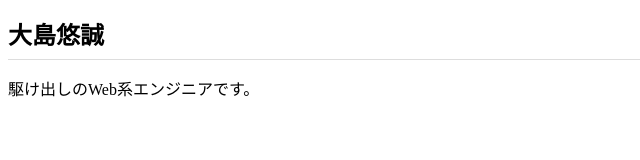
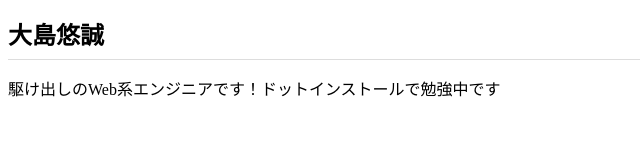
Before and after one commit to shimaph/shimaph.github.io, a plain HTML site: page index.html in a window 1280 px wide. Shown: the whole page, without its empty margins (0-640 px from the left). Drawn offline with Linux system fonts and the light colour scheme.

Commit message:
Add files via upload

```diff
--- a/index.html
+++ b/index.html
@@ -7,7 +7,7 @@
   </head>
   <body>
     <h1>大島悠誠</h1>
-    <p>駆け出しのWeb系エンジニアです。</p>
+    <p>駆け出しのWeb系エンジニアです！ドットインストールで勉強中です</p>
 
   </body>
 </html>
```
